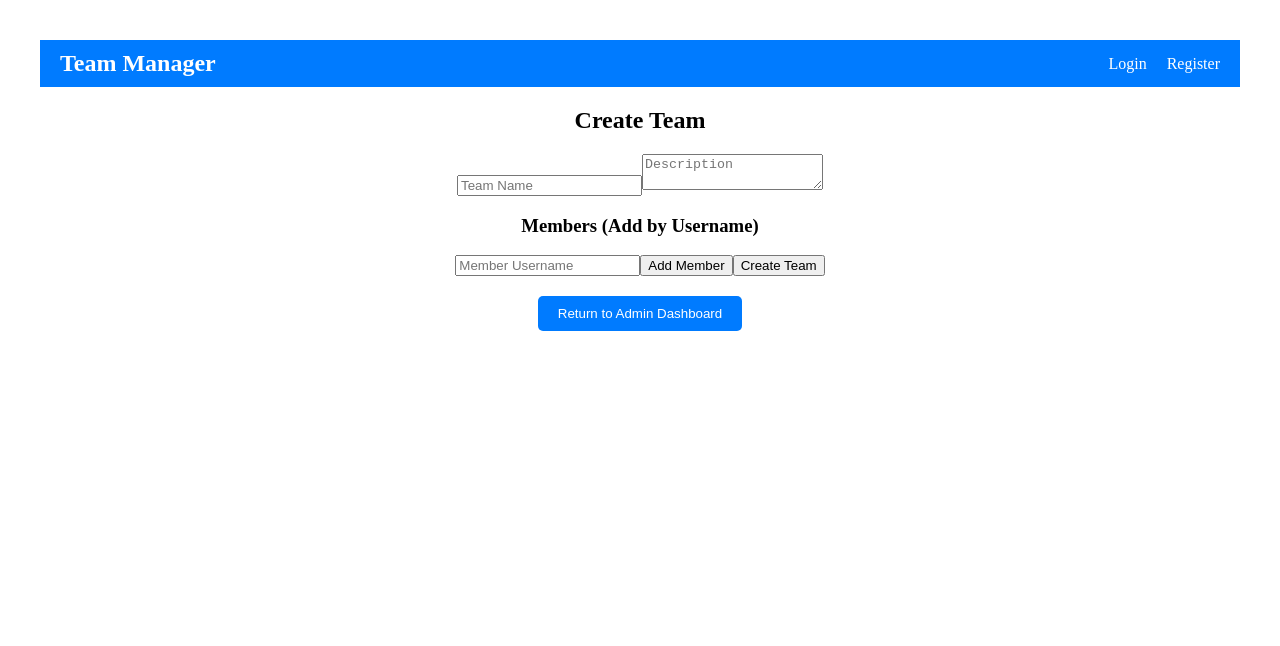
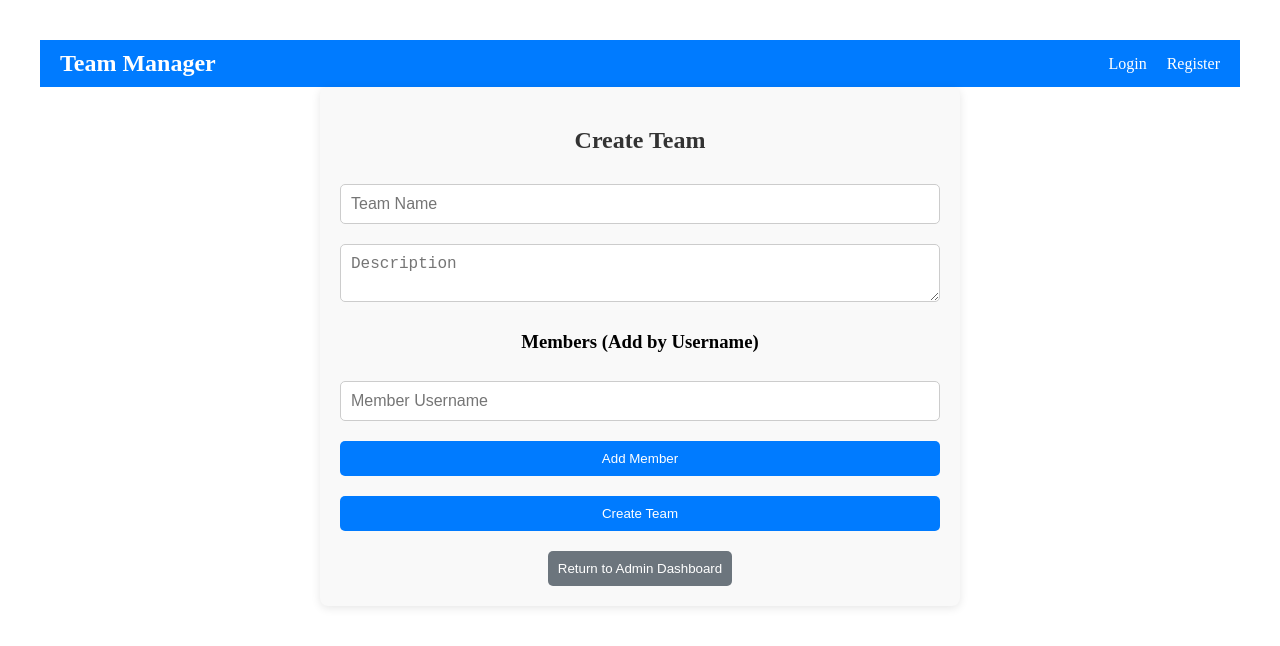
Before and after one commit to imirza7/COMP308_LabAssignment_2, a React (Vite) app in the folder graphql-client/: page /admin-dashboard/createTeam in a window 1280 px wide. Shown: the top 646 px of the page. Built offline with nearby package versions, Linux system fonts and the light colour scheme.

Commit message:
Admin dashboard fixed

```diff
--- a/graphql-client/src/components/AssignProjectToTeam.jsx
+++ b/graphql-client/src/components/AssignProjectToTeam.jsx
@@ -46,38 +46,30 @@ const AssignProjectToTeam = () => {
   if (projectsError) return <p>Error loading projects: {projectsError.message}</p>;
 
   const handleAssignProject = async () => {
-    console.log('Project ID:', selectedProjectId);
-    console.log('Team ID:', selectedTeamId);
-
     if (!selectedProjectId || !selectedTeamId) {
       alert('Please select both a project and a team.');
       return;
     }
 
     try {
-      const projectId = String(selectedProjectId);
-      const teamId = String(selectedTeamId);
-
-      console.log('Assigning project with variables:', { projectId, teamId });
       const { data } = await assignProject({
-        variables: { projectId, teamId },
+        variables: { projectId: selectedProjectId, teamId: selectedTeamId },
       });
       alert(`Project ${data.assignProjectToTeam.projectName} assigned to team ${data.assignProjectToTeam.team.teamName}`);
       setSelectedProjectId('');
       setSelectedTeamId('');
     } catch (error) {
-      console.error('Error assigning project:', error);
       alert(`Failed to assign project: ${error.message || 'Unknown error'}`);
     }
   };
 
   return (
-    <div>
-      <h2>Assign Project to Team</h2>
+    <div style={containerStyle}>
+      <h2 style={headerStyle}>Assign Project to Team</h2>
 
       <div>
         <h3>Select a Project</h3>
-        <select onChange={(e) => setSelectedProjectId(e.target.value)} value={selectedProjectId}>
+        <select onChange={(e) => setSelectedProjectId(e.target.value)} value={selectedProjectId} style={selectStyle}>
           <option value="" disabled>Select a Project</option>
           {projectsData?.projects?.map((project) => (
             <option key={project.id} value={project.id}>
@@ -89,7 +81,7 @@ const AssignProjectToTeam = () => {
 
       <div>
         <h3>Select a Team</h3>
-        <select onChange={(e) => setSelectedTeamId(e.target.value)} value={selectedTeamId}>
+        <select onChange={(e) => setSelectedTeamId(e.target.value)} value={selectedTeamId} style={selectStyle}>
           <option value="" disabled>Select a Team</option>
           {teamsData?.teams?.map((team) => (
             <option key={team.id} value={team.id}>
@@ -99,11 +91,60 @@ const AssignProjectToTeam = () => {
         </select>
       </div>
 
-      <button onClick={handleAssignProject} disabled={!selectedProjectId || !selectedTeamId}>
+      <button onClick={handleAssignProject} disabled={!selectedProjectId || !selectedTeamId} style={buttonStyle}>
         Assign Project
+      </button>
+
+      <button style={returnButtonStyle} onClick={() => navigate('/admin-dashboard')}>
+        Return to Admin Dashboard
       </button>
     </div>
   );
 };
 
+// Styles
+const containerStyle = {
+  maxWidth: '600px',
+  margin: 'auto',
+  padding: '20px',
+  background: '#f9f9f9',
+  borderRadius: '8px',
+  boxShadow: '0 2px 10px rgba(0, 0, 0, 0.1)',
+};
+
+const headerStyle = {
+  textAlign: 'center',
+  color: '#333',
+};
+
+const selectStyle = {
+  padding: '10px',
+  margin: '10px 0',
+  border: '1px solid #ccc',
+  borderRadius: '5px',
+  fontSize: '16px',
+};
+
+const buttonStyle = {
+  padding: '10px',
+  margin: '10px 0',
+  background: '#007bff',
+  color: 'white',
+  border: 'none',
+  borderRadius: '5px',
+  cursor: 'pointer',
+  transition: 'background 0.3s',
+};
+
+const returnButtonStyle = {
+  padding: '10px',
+  marginTop: '10px',
+  background: '#6c757d',
+  color: 'white',
+  border: 'none',
+  borderRadius: '5px',
+  cursor: 'pointer',
+  transition: 'background 0.3s',
+};
+
 export default AssignProjectToTeam;
--- a/graphql-client/src/components/CreateProject.jsx
+++ b/graphql-client/src/components/CreateProject.jsx
@@ -1,5 +1,5 @@
 import React, { useState } from 'react';
-import { useNavigate } from 'react-router-dom'; // Import useNavigate
+import { useNavigate } from 'react-router-dom';
 import { useMutation, gql, useQuery } from '@apollo/client';
 
 const GET_TEAMS = gql`
@@ -41,13 +41,13 @@ const CREATE_PROJECT_MUTATION = gql`
 `;
 
 const CreateProject = () => {
-  const navigate = useNavigate(); // Initialize useNavigate
+  const navigate = useNavigate();
   const { data: teamsData, loading: loadingTeams, error: teamsError } = useQuery(GET_TEAMS);
   const [createProject] = useMutation(CREATE_PROJECT_MUTATION);
 
   const [projectName, setProjectName] = useState('');
   const [description, setDescription] = useState('');
-  const [team, setTeam] = useState(''); // Ensure this is a string
+  const [team, setTeam] = useState('');
   const [startDate, setStartDate] = useState('');
   const [endDate, setEndDate] = useState('');
   const [status, setStatus] = useState('');
@@ -55,7 +55,6 @@ const CreateProject = () => {
   const handleSubmit = async (e) => {
     e.preventDefault();
     try {
-      // Ensure dates are formatted as strings
       const formattedStartDate = new Date(startDate).toISOString();
       const formattedEndDate = new Date(endDate).toISOString();
 
@@ -64,7 +63,6 @@ const CreateProject = () => {
       });
       console.log('Project created:', data.createProject);
       alert('Project created successfully!');
-      // Optionally clear form fields
       setProjectName('');
       setDescription('');
       setTeam('');
@@ -81,23 +79,25 @@ const CreateProject = () => {
   if (teamsError) return <p>Error loading teams: {teamsError.message}</p>;
 
   return (
-    <div>
-      <h2>Create Project</h2>
-      <form onSubmit={handleSubmit}>
+    <div style={containerStyle}>
+      <h2 style={headerStyle}>Create Project</h2>
+      <form onSubmit={handleSubmit} style={formStyle}>
         <input
           type="text"
           placeholder="Project Name"
           value={projectName}
           onChange={(e) => setProjectName(e.target.value)}
           required
+          style={inputStyle}
         />
         <textarea
           placeholder="Description"
           value={description}
           onChange={(e) => setDescription(e.target.value)}
           required
+          style={textareaStyle}
         />
-        <select value={team} onChange={(e) => setTeam(e.target.value)} required>
+        <select value={team} onChange={(e) => setTeam(e.target.value)} required style={selectStyle}>
           <option value="" disabled>Select Team</option>
           {teamsData.teams.map((team) => (
             <option key={team.id} value={team.id}>
@@ -110,28 +110,95 @@ const CreateProject = () => {
           value={startDate}
           onChange={(e) => setStartDate(e.target.value)}
           required
+          style={inputStyle}
         />
         <input
           type="date"
           value={endDate}
           onChange={(e) => setEndDate(e.target.value)}
           required
+          style={inputStyle}
         />
-        <select value={status} onChange={(e) => setStatus(e.target.value)} required>
+        <select value={status} onChange={(e) => setStatus(e.target.value)} required style={selectStyle}>
           <option value="" disabled>Select Status</option>
           <option value="Pending">Pending</option>
           <option value="In Progress">In Progress</option>
           <option value="Completed">Completed</option>
         </select>
-        <button type="submit">Create Project</button>
+        <button type="submit" style={buttonStyle}>Create Project</button>
       </form>
 
-      {/* Return Button */}
-      <button className="return-button" onClick={() => navigate('/admin-dashboard')}>
+      <button style={returnButtonStyle} onClick={() => navigate('/admin-dashboard')}>
         Return to Admin Dashboard
       </button>
     </div>
   );
 };
 
+// Styles
+const containerStyle = {
+  maxWidth: '600px',
+  margin: 'auto',
+  padding: '20px',
+  background: '#f9f9f9',
+  borderRadius: '8px',
+  boxShadow: '0 2px 10px rgba(0, 0, 0, 0.1)',
+};
+
+const headerStyle = {
+  textAlign: 'center',
+  color: '#333',
+};
+
+const formStyle = {
+  display: 'flex',
+  flexDirection: 'column',
+};
+
+const inputStyle = {
+  padding: '10px',
+  margin: '10px 0',
+  border: '1px solid #ccc',
+  borderRadius: '5px',
+  fontSize: '16px',
+};
+
+const textareaStyle = {
+  padding: '10px',
+  margin: '10px 0',
+  border: '1px solid #ccc',
+  borderRadius: '5px',
+  fontSize: '16px',
+};
+
+const selectStyle = {
+  padding: '10px',
+  margin: '10px 0',
+  border: '1px solid #ccc',
+  borderRadius: '5px',
+  fontSize: '16px',
+};
+
+const buttonStyle = {
+  padding: '10px',
+  margin: '10px 0',
+  background: '#007bff',
+  color: 'white',
+  border: 'none',
+  borderRadius: '5px',
+  cursor: 'pointer',
+  transition: 'background 0.3s',
+};
+
+const returnButtonStyle = {
+  padding: '10px',
+  marginTop: '10px',
+  background: '#6c757d',
+  color: 'white',
+  border: 'none',
+  borderRadius: '5px',
+  cursor: 'pointer',
+  transition: 'background 0.3s',
+};
+
 export default CreateProject;
--- a/graphql-client/src/components/CreateTeam.jsx
+++ b/graphql-client/src/components/CreateTeam.jsx
@@ -63,20 +63,22 @@ const CreateTeam = () => {
   };
 
   return (
-    <div>
-      <h2>Create Team</h2>
-      <form onSubmit={handleSubmit}>
+    <div style={containerStyle}>
+      <h2 style={headerStyle}>Create Team</h2>
+      <form onSubmit={handleSubmit} style={formStyle}>
         <input
           type="text"
           placeholder="Team Name"
           value={teamName}
           onChange={(e) => setTeamName(e.target.value)}
           required
+          style={inputStyle}
         />
         <textarea
           placeholder="Description"
           value={description}
           onChange={(e) => setDescription(e.target.value)}
+          style={textareaStyle}
         />
 
         <h3>Members (Add by Username)</h3>
@@ -88,16 +90,75 @@ const CreateTeam = () => {
             value={username}
             onChange={(e) => handleMemberChange(index, e.target.value)}
             required
+            style={inputStyle}
           />
         ))}
-        <button type="button" onClick={handleAddMember}>Add Member</button>
+        <button type="button" onClick={handleAddMember} style={buttonStyle}>Add Member</button>
 
-        <button type="submit">Create Team</button>
+        <button type="submit" style={buttonStyle}>Create Team</button>
       </form>
 
-      <button className="return-button" onClick={() => navigate('/admin-dashboard')}>Return to Admin Dashboard</button>
+      <button style={returnButtonStyle} onClick={() => navigate('/admin-dashboard')}>Return to Admin Dashboard</button>
     </div>
   );
 };
 
+// Styles
+const containerStyle = {
+  maxWidth: '600px',
+  margin: 'auto',
+  padding: '20px',
+  background: '#f9f9f9',
+  borderRadius: '8px',
+  boxShadow: '0 2px 10px rgba(0, 0, 0, 0.1)',
+};
+
+const headerStyle = {
+  textAlign: 'center',
+  color: '#333',
+};
+
+const formStyle = {
+  display: 'flex',
+  flexDirection: 'column',
+};
+
+const inputStyle = {
+  padding: '10px',
+  margin: '10px 0',
+  border: '1px solid #ccc',
+  borderRadius: '5px',
+  fontSize: '16px',
+};
+
+const textareaStyle = {
+  padding: '10px',
+  margin: '10px 0',
+  border: '1px solid #ccc',
+  borderRadius: '5px',
+  fontSize: '16px',
+};
+
+const buttonStyle = {
+  padding: '10px',
+  margin: '10px 0',
+  background: '#007bff',
+  color: 'white',
+  border: 'none',
+  borderRadius: '5px',
+  cursor: 'pointer',
+  transition: 'background 0.3s',
+};
+
+const returnButtonStyle = {
+  padding: '10px',
+  marginTop: '10px',
+  background: '#6c757d',
+  color: 'white',
+  border: 'none',
+  borderRadius: '5px',
+  cursor: 'pointer',
+  transition: 'background 0.3s',
+};
+
 export default CreateTeam;
--- a/graphql-client/src/components/CreateUser.jsx
+++ b/graphql-client/src/components/CreateUser.jsx
@@ -27,10 +27,13 @@ const CreateUser = () => {
   const handleSubmit = async (e) => {
     e.preventDefault();
     try {
-      const { data } = await createUser({ variables: { username, email, password, role: role === 'member' ? null : role } });
+      const { data } = await createUser({
+        variables: { username, email, password, role: role === 'member' ? null : role }
+      });
       const user = data.register.user;
       console.log('User created:', user);
       alert('User created successfully!');
+      navigate('/admin-dashboard'); // Navigate back to the dashboard upon success
     } catch (err) {
       console.error('Error creating user:', err.message);
       alert('Failed to create user: ' + err.message);
@@ -38,15 +41,16 @@ const CreateUser = () => {
   };
 
   return (
-    <div>
-      <h2>Create User</h2>
-      <form onSubmit={handleSubmit}>
+    <div style={{ maxWidth: '600px', margin: 'auto', padding: '20px', background: '#f9f9f9', borderRadius: '8px', boxShadow: '0 2px 10px rgba(0, 0, 0, 0.1)' }}>
+      <h2 style={{ textAlign: 'center', color: '#333' }}>Create User</h2>
+      <form onSubmit={handleSubmit} style={{ display: 'flex', flexDirection: 'column' }}>
         <input
           type="text"
           placeholder="Username"
           value={username}
           onChange={(e) => setUsername(e.target.value)}
           required
+          style={inputStyle}
         />
         <input
           type="email"
@@ -54,6 +58,7 @@ const CreateUser = () => {
           value={email}
           onChange={(e) => setEmail(e.target.value)}
           required
+          style={inputStyle}
         />
         <input
           type="password"
@@ -61,18 +66,54 @@ const CreateUser = () => {
           value={password}
           onChange={(e) => setPassword(e.target.value)}
           required
+          style={inputStyle}
         />
-        <select value={role} onChange={(e) => setRole(e.target.value)}>
+        <select value={role} onChange={(e) => setRole(e.target.value)} style={inputStyle}>
           <option value="admin">Admin</option>
           <option value="member">Member</option>
         </select>
-        <button type="submit">Create User</button>
+        <button type="submit" style={buttonStyle}>Create User</button>
       </form>
 
       {/* Return Button */}
-      <button className="return-button" onClick={() => navigate('/admin-dashboard')}>Return to Admin Dashboard</button>
+      <button onClick={() => navigate('/admin-dashboard')} style={returnButtonStyle}>
+        Return to Admin Dashboard
+      </button>
     </div>
   );
 };
 
+// Common styles for input fields
+const inputStyle = {
+  padding: '10px',
+  margin: '10px 0',
+  border: '1px solid #ccc',
+  borderRadius: '5px',
+  fontSize: '16px',
+};
+
+// Styles for primary button
+const buttonStyle = {
+  padding: '10px',
+  margin: '10px 0',
+  background: '#007bff',
+  color: 'white',
+  border: 'none',
+  borderRadius: '5px',
+  cursor: 'pointer',
+  transition: 'background 0.3s',
+};
+
+// Styles for return button
+const returnButtonStyle = {
+  padding: '10px',
+  marginTop: '10px',
+  background: '#6c757d',
+  color: 'white',
+  border: 'none',
+  borderRadius: '5px',
+  cursor: 'pointer',
+  transition: 'background 0.3s',
+};
+
 export default CreateUser;
--- a/graphql-client/src/components/ListAllMembersInTeam.jsx
+++ b/graphql-client/src/components/ListAllMembersInTeam.jsx
@@ -28,17 +28,17 @@ const ListAllMembersInTeam = () => {
   const [selectedTeamId, setSelectedTeamId] = useState('');
 
   const { data: teamData, loading: loadingMembers, error: membersError } = useQuery(GET_TEAM_MEMBERS, {
-    variables: { id: selectedTeamId }, // Ensure you're passing 'id' here
-    skip: !selectedTeamId, // Skip the query if no team is selected
+    variables: { id: selectedTeamId },
+    skip: !selectedTeamId,
   });
 
-  if (loadingTeams) return <p>Loading teams...</p>;
-  if (teamsError) return <p>Error loading teams: {teamsError.message}</p>;
+  if (loadingTeams) return <p style={loadingStyle}>Loading teams...</p>;
+  if (teamsError) return <p style={errorStyle}>Error loading teams: {teamsError.message}</p>;
 
   return (
-    <div>
-      <h2>Select a Team to View Members</h2>
-      <select onChange={(e) => setSelectedTeamId(e.target.value)} value={selectedTeamId}>
+    <div style={containerStyle}>
+      <h2 style={headerStyle}>Select a Team to View Members</h2>
+      <select onChange={(e) => setSelectedTeamId(e.target.value)} value={selectedTeamId} style={selectStyle}>
         <option value="" disabled>Select a Team</option>
         {teamsData.teams.map((team) => (
           <option key={team.id} value={team.id}>
@@ -48,16 +48,16 @@ const ListAllMembersInTeam = () => {
       </select>
 
       {selectedTeamId && (
-        <div>
-          {loadingMembers && <p>Loading members...</p>}
-          {membersError && <p>Error loading members: {membersError.message}</p>}
+        <div style={membersContainerStyle}>
+          {loadingMembers && <p style={loadingStyle}>Loading members...</p>}
+          {membersError && <p style={errorStyle}>Error loading members: {membersError.message}</p>}
           {teamData && teamData.team && (
             <div>
-              <h3>Members of {teamData.team.teamName}</h3>
+              <h3 style={teamNameStyle}>Members of {teamData.team.teamName}</h3>
               {teamData.team.members.length > 0 ? (
-                <ul>
+                <ul style={listStyle}>
                   {teamData.team.members.map((member) => (
-                    <li key={member.id}>{member.username}</li>
+                    <li key={member.id} style={listItemStyle}>{member.username}</li>
                   ))}
                 </ul>
               ) : (
@@ -71,4 +71,60 @@ const ListAllMembersInTeam = () => {
   );
 };
 
+// Inline styles
+const containerStyle = {
+  maxWidth: '600px',
+  margin: 'auto',
+  padding: '20px',
+  background: '#f9f9f9',
+  borderRadius: '8px',
+  boxShadow: '0 2px 10px rgba(0, 0, 0, 0.1)',
+};
+
+const headerStyle = {
+  textAlign: 'center',
+  color: '#333',
+};
+
+const selectStyle = {
+  width: '100%',
+  padding: '10px',
+  borderRadius: '5px',
+  border: '1px solid #ccc',
+  marginBottom: '20px',
+  fontSize: '16px',
+};
+
+const membersContainerStyle = {
+  marginTop: '20px',
+};
+
+const teamNameStyle = {
+  margin: '0',
+  color: '#007bff',
+};
+
+const listStyle = {
+  listStyleType: 'none',
+  padding: 0,
+};
+
+const listItemStyle = {
+  padding: '10px',
+  margin: '5px 0',
+  border: '1px solid #007bff',
+  borderRadius: '5px',
+  background: '#e7f3ff',
+};
+
+const loadingStyle = {
+  textAlign: 'center',
+  color: '#555',
+};
+
+const errorStyle = {
+  color: 'red',
+  textAlign: 'center',
+};
+
 export default ListAllMembersInTeam;
--- a/graphql-client/src/members/ViewTeamDetails.jsx
+++ b/graphql-client/src/members/ViewTeamDetails.jsx
@@ -1,55 +1,75 @@
 import React from 'react';
-import { useParams, useNavigate } from 'react-router-dom'; // Import useNavigate
 import { useQuery, gql } from '@apollo/client';
 
-const GET_TEAM_DETAILS = gql`
-  query GetTeam($id: ID!) {
-    team(id: $id) {
+const GET_CURRENT_USER_TEAM = gql`
+  query CurrentUserTeam {
+    currentUserTeam {
       id
       teamName
       description
       members {
         id
         username
-        email
       }
-      teamSlogan
-      status
+      createdAt
+      updatedAt
     }
   }
 `;
 
 const ViewTeamDetails = () => {
-  const { id } = useParams();
-  const navigate = useNavigate(); // Initialize useNavigate
-  const { data, loading, error } = useQuery(GET_TEAM_DETAILS, {
-    variables: { id },
-  });
+  const { data, loading, error } = useQuery(GET_CURRENT_USER_TEAM);
 
-  if (loading) return <p>Loading...</p>;
-  if (error) return <p>Error: {error.message}</p>;
+  if (loading) return <p>Loading team details...</p>;
+  if (error) return <p>Error loading team details: {error.message}</p>;
 
-  const team = data.team;
+  const teams = data.currentUserTeam;
 
   return (
-    <div>
-      <h1>{team.teamName}</h1>
-      <p>{team.description}</p>
-      <p><strong>Slogan:</strong> {team.teamSlogan}</p>
-      <p><strong>Status:</strong> {team.status}</p>
-      <h2>Members</h2>
-      <ul>
-        {team.members.map((member) => (
-          <li key={member.id}>
-            {member.username} ({member.email})
-          </li>
-        ))}
-      </ul>
-
-      {/* Return Button */}
-      <button onClick={() => navigate('/dashboard')}>Return to Dashboard</button>
+    <div style={containerStyle}>
+      <h2 style={headerStyle}>Your Teams</h2>
+      {teams.length === 0 ? (
+        <p>You are not a member of any teams.</p>
+      ) : (
+        teams.map(team => (
+          <div key={team.id} style={teamStyle}>
+            <h3>{team.teamName}</h3>
+            <p><strong>Description:</strong> {team.description}</p>
+            <p><strong>Members:</strong></p>
+            <ul>
+              {team.members.map(member => (
+                <li key={member.id}>{member.username}</li>
+              ))}
+            </ul>
+            <p><strong>Created At:</strong> {new Date(team.createdAt).toLocaleDateString()}</p>
+            <p><strong>Updated At:</strong> {new Date(team.updatedAt).toLocaleDateString()}</p>
+          </div>
+        ))
+      )}
     </div>
   );
 };
 
+// Styles
+const containerStyle = {
+  maxWidth: '600px',
+  margin: 'auto',
+  padding: '20px',
+  background: '#f9f9f9',
+  borderRadius: '8px',
+  boxShadow: '0 2px 10px rgba(0, 0, 0, 0.1)',
+};
+
+const headerStyle = {
+  textAlign: 'center',
+  color: '#333',
+};
+
+const teamStyle = {
+  marginBottom: '20px',
+  padding: '10px',
+  border: '1px solid #ccc',
+  borderRadius: '5px',
+};
+
 export default ViewTeamDetails;
```
Also changed, not shown: graphql-client/src/components/ListAllTeamsAndProjects.jsx (+28 -50 lines), graphql-client/src/pages/AdminDashboard.jsx (+28 -10 lines).
